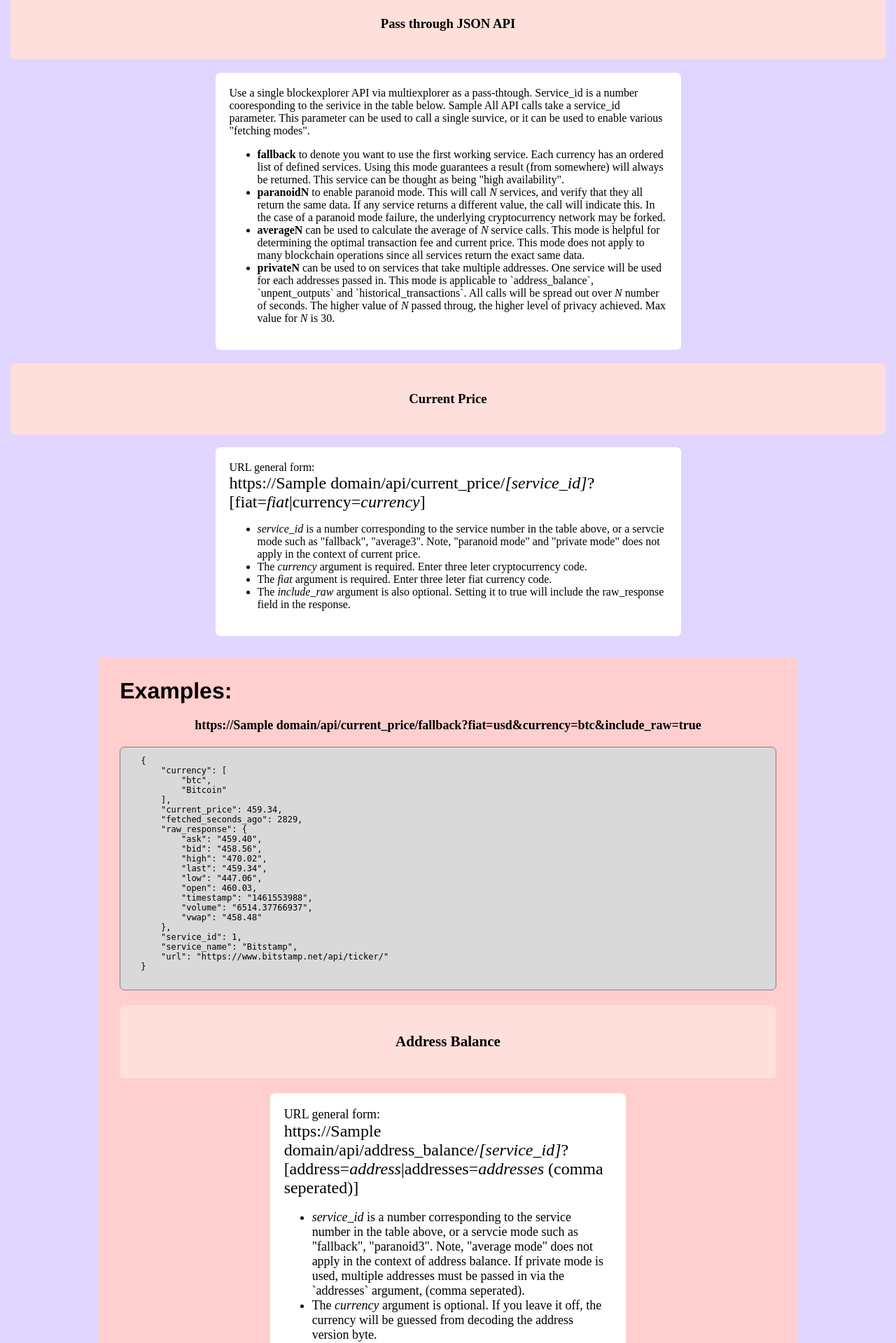
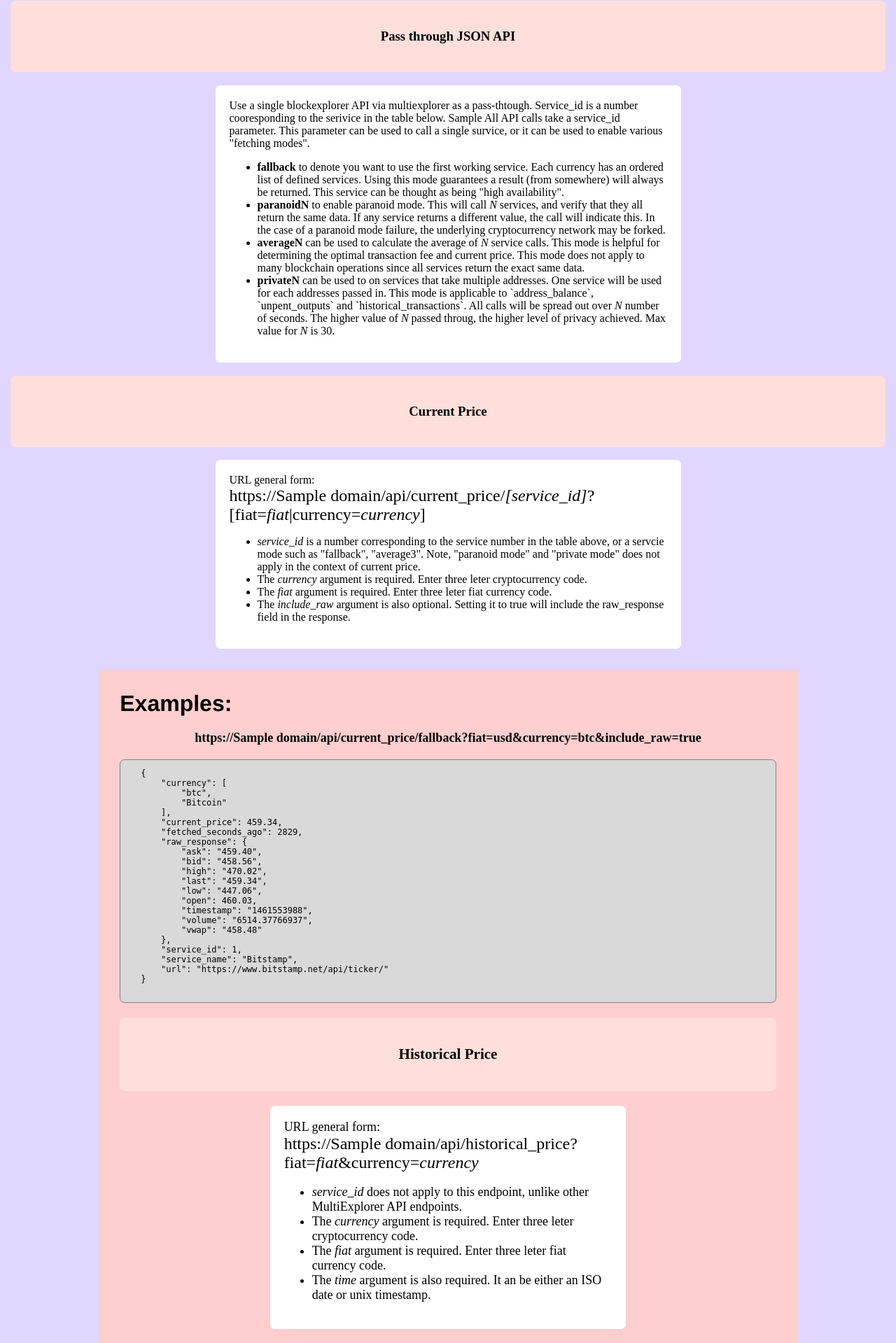
Before and after one commit to priestc/MultiExplorer, a Django app: template multiexplorer/multiexplorer/templates/api_docs.html in a window 1280 px wide; the page is wider, and only the part inside the window is pictured. Shown: the part 1360-3279 px from the top of that part at 70% size. Run offline with Django 3.2, Linux system fonts and the light colour scheme; the template is opened without the code that fills it: most values are stand-ins (such as "Sample title", 1, 10 or a date in 2020); parts of the project's set-up code (start-up, migrations or seed data) failed here and were passed over; some libraries are stand-ins or nearby versions.

Commit message:
added historical price to api

```diff
--- a/multiexplorer/multiexplorer/models.py
+++ b/multiexplorer/multiexplorer/models.py
@@ -63,14 +63,10 @@ class CachedTransaction(models.Model):
         tx['memos'] = Memo.get(txid=txid, crypto=crypto)
         return tx
 
-    def update_confirmations(self):
-        current_block = get_block(self.crypto, latest=True)
-
     @classmethod
     def get_historical_fiat(cls, crypto, fiat, time):
         try:
-            price, source, price_time = PriceTick.nearest(crypto, fiat, time)
-            return {'fiat': fiat, 'price': price, 'source': source, 'time': price_time}
+            return PriceTick.nearest(crypto, fiat, time)
         except PriceTick.DoesNotExist:
             return None
 
--- a/multiexplorer/multiexplorer/templates/api_docs.html
+++ b/multiexplorer/multiexplorer/templates/api_docs.html
@@ -86,6 +86,7 @@
         <ul>
             <li><a href="#service_table">Service Table</a></li>
             <li><a href="#current_price">Current Price</a></li>
+            <li><a href="#historical_price">Historical Price</a></li>
             <li><a href="#address_balance">Address Balance</a></li>
             <li><a href="#unspent_outputs">Unspent Outputs</a></li>
             <li><a href="#historical_transactions">Historical Transactions by Address</a></li>
@@ -216,6 +217,41 @@
         "service_id": 1,
         "service_name": "Bitstamp",
         "url": "https://www.bitstamp.net/api/ticker/"
+    }
+            </pre>
+            </code>
+        </div>
+
+
+    <a name="historical_price"></a>
+    <h3>Historical Price</h3>
+
+    <div class="info">
+        URL general form:<br>
+        <span class="general_url">https://{{ domain }}/api/historical_price?fiat=<i>fiat</i>&amp;currency=<i>currency</i></span>
+        <ul>
+            <li><i>service_id</i> does not apply to this endpoint, unlike other MultiExplorer API endpoints.</li>
+            <li>The <i>currency</i> argument is required. Enter three leter cryptocurrency code.</li>
+            <li>The <i>fiat</i> argument is required. Enter three leter fiat currency code.</li>
+            <li>The <i>time</i> argument is also required. It an be either an ISO date or unix timestamp.</li>
+        </ul>
+    </div>
+
+    <div class="examples">
+        <div class='title'>Examples:</div>
+        <div class="url">
+            https://{{ domain }}api/historical_price?fiat=usd&amp;currency=vtc&amp;time=2014-12-03T19:29:59Z
+        </div>
+
+        <div class="code_wrapper">
+            <code>
+            <pre>
+    {
+        "fiat": "usd",
+        "source": "BTER->bitstampUSD",
+        "price": 0.07713804,
+        "currency": "vtc",
+        "time": "2014-06-20T09:32:50Z"
     }
             </pre>
             </code>
--- a/multiexplorer/multiexplorer/urls.py
+++ b/multiexplorer/multiexplorer/urls.py
@@ -4,7 +4,8 @@ from django.views.generic import TemplateView
 
 from views import (
     home, perform_lookup, single_address, block_lookup, api_docs, address_disambiguation,
-    onchain_exchange_rates, onchain_status, logout, single_tx, handle_memo, serve_memo_pull
+    onchain_exchange_rates, onchain_status, logout, single_tx, handle_memo, serve_memo_pull,
+    historical_price
 )
 
 admin.site.site_header = 'MultiExplorer Administration'
@@ -25,6 +26,7 @@ urlpatterns = [
     url(r'^api/onchain_exchange_rates', onchain_exchange_rates, name="onchain_exchange_rates"),
     url(r'^api/onchain_exchange_status', onchain_status, name="onchain_status"),
 
+    url(r'^api/historical_price', historical_price, name="historical_price"),
     url(r'^api/(?P<service_mode>\w+)/(?P<service_id>\w+)', perform_lookup, name="perform_lookup"),
 
     url(r'^disambiguation/(?P<address>\w+)', address_disambiguation, name="address_disambiguation"),
```
Also changed, not shown: multiexplorer/multiexplorer/views.py (+12 -0 lines), multiexplorer/pricetick/models.py (+10 -7 lines).
